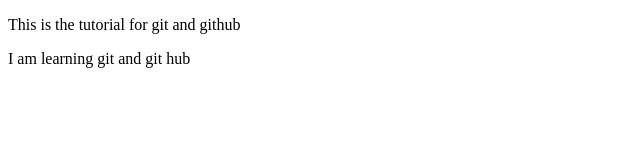
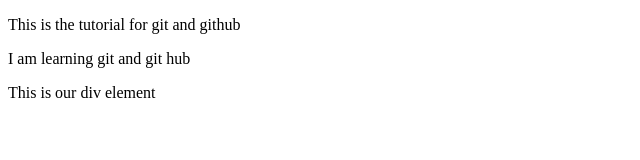
Before and after one commit to Mihirr10/git-github, a plain HTML site: page index.html in a window 1280 px wide. Shown: the whole page, without its empty margins (0-640 px from the left). Drawn offline with Linux system fonts and the light colour scheme.

Commit message:
add new feature

```diff
--- a/index.html
+++ b/index.html
@@ -8,5 +8,6 @@
 <body>
     <p>This is the tutorial for git and github</p>
     <p>I am learning git and git hub</p>
+    <div>This is our div element</div>
 </body>
 </html>
```
